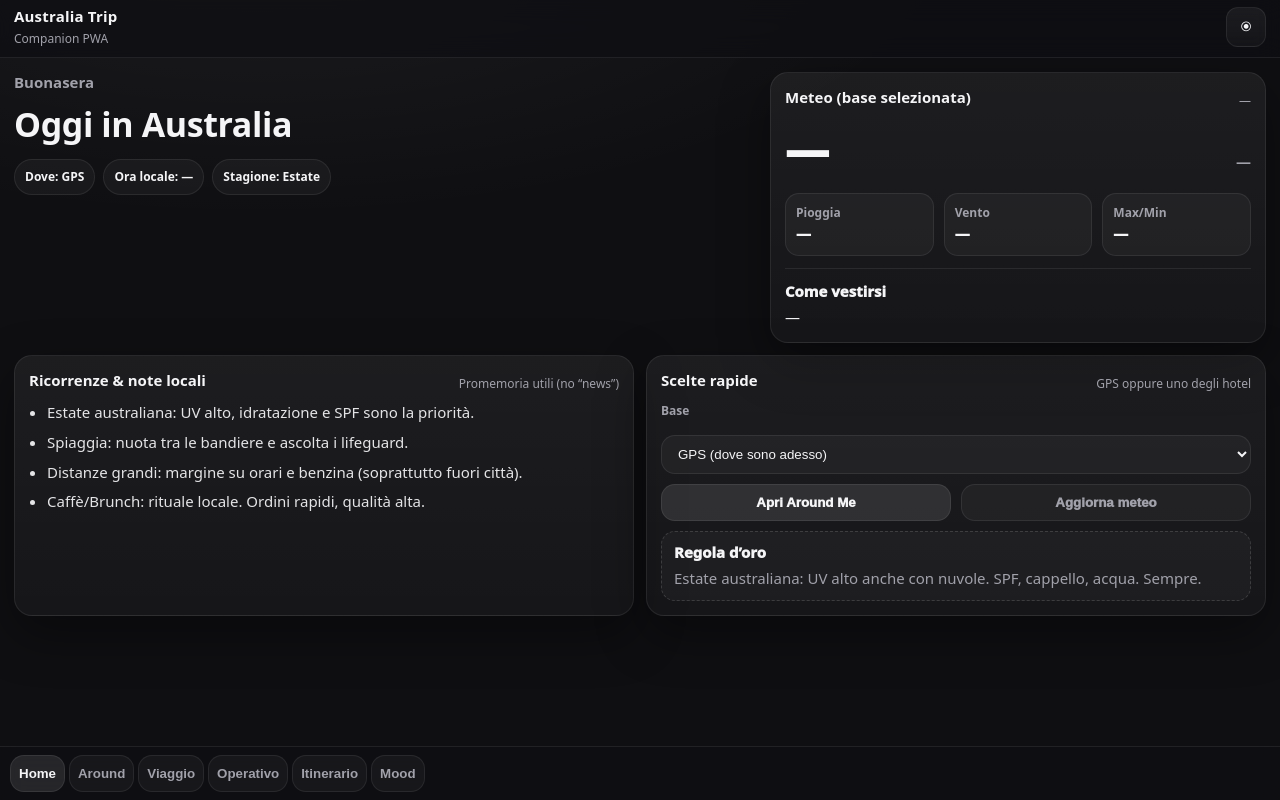
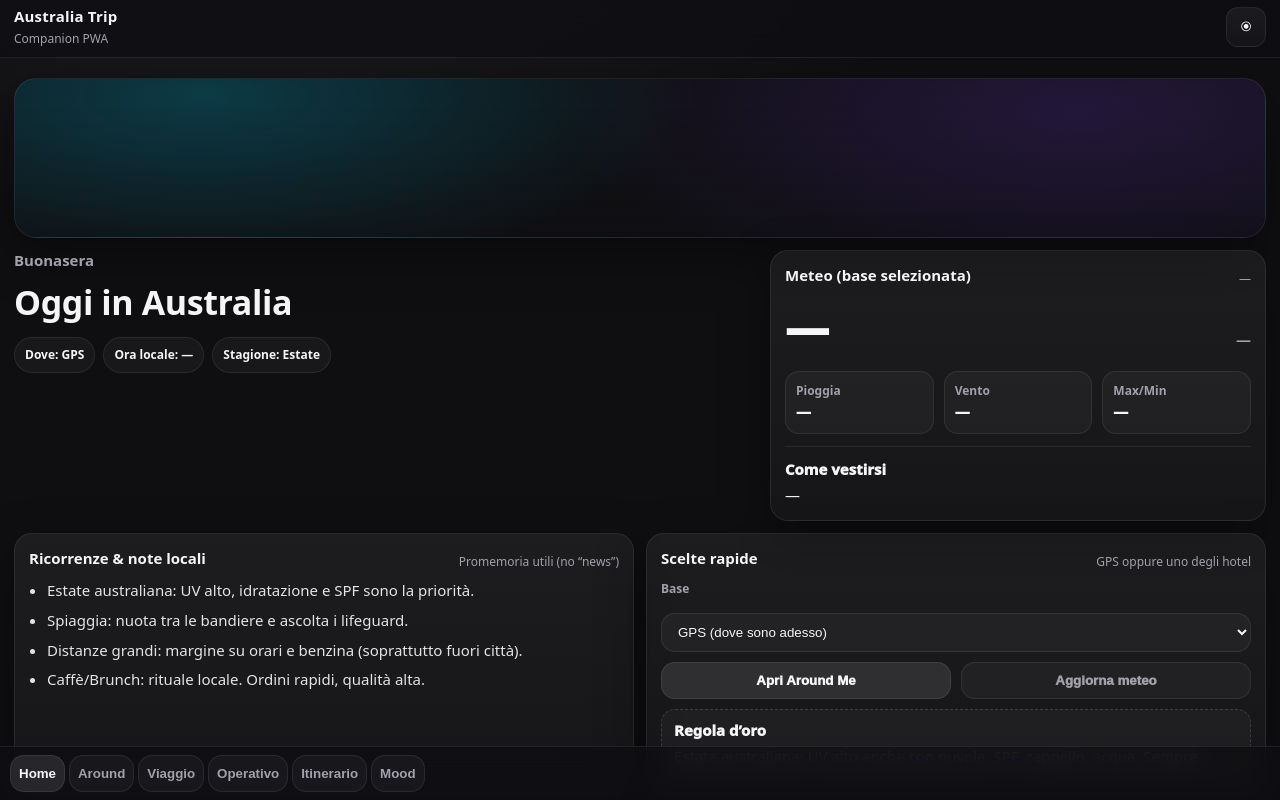
Before and after one commit to metrowake/AUS-Trip-HQ, a plain HTML site: page index.html in a window 1280 px wide. Drawn offline with nearby package versions, Linux system fonts and the light colour scheme.

Commit message:
Refactor styles.css for improved structure
Refactor CSS variables and styles for better organization and maintainability.

```diff
--- a/styles.css
+++ b/styles.css
@@ -316,3 +316,18 @@ body{
   /* sotto lo gestiamo con la nav, non qui */
   padding-bottom: 0;
 }
+.cover{
+  height: 160px;
+  border-radius: 22px;
+  margin: 6px 0 12px;
+  border: 1px solid var(--line);
+  box-shadow: var(--shadow);
+  background:
+    radial-gradient(900px 320px at 15% 10%, rgba(0,212,255,.22), transparent 55%),
+    radial-gradient(900px 320px at 85% 20%, rgba(124,58,237,.18), transparent 58%),
+    linear-gradient(180deg, rgba(15,15,18,.18), rgba(15,15,18,.86)),
+    var(--bg);
+  background-position: center;
+  background-size: cover;
+  overflow: hidden;
+}
```
